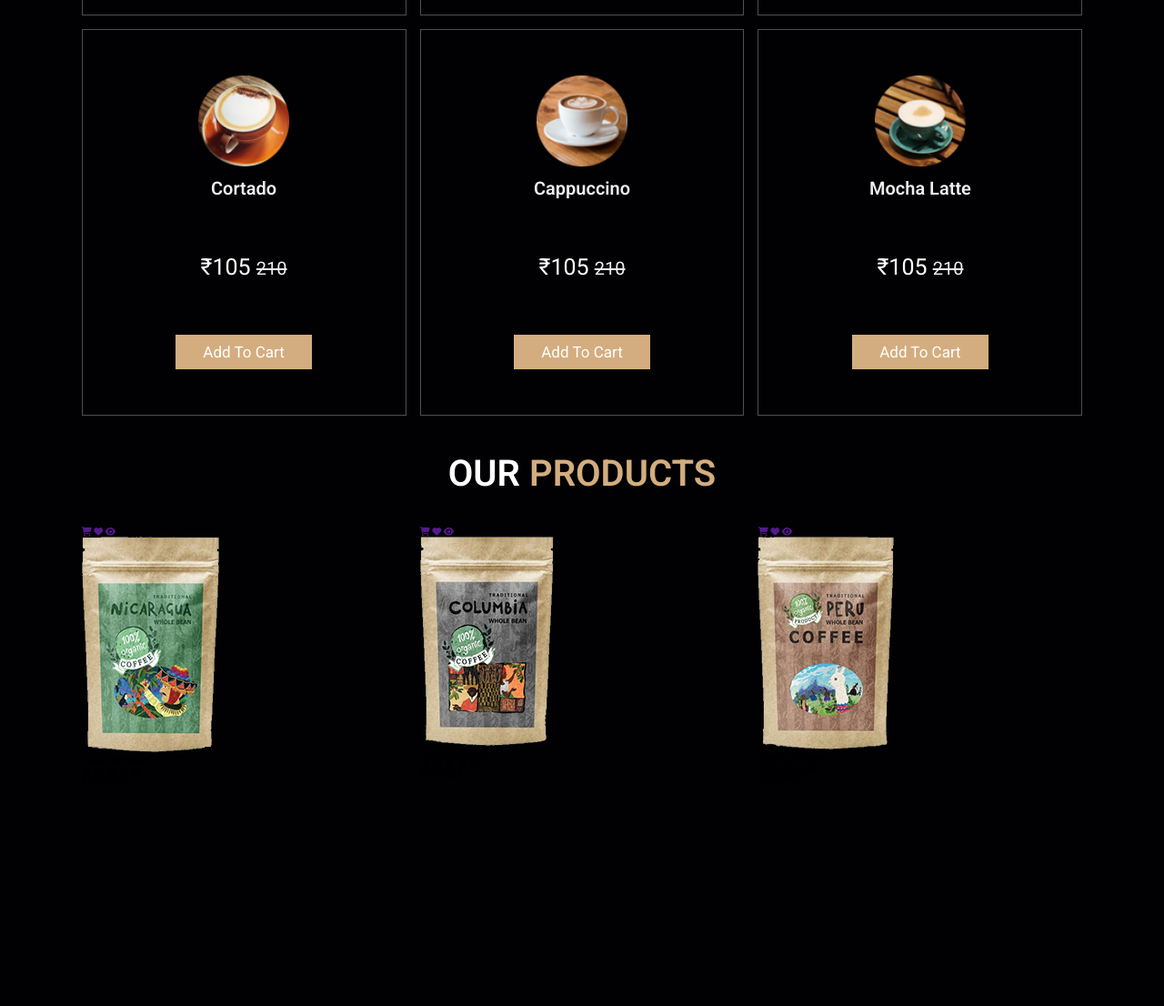
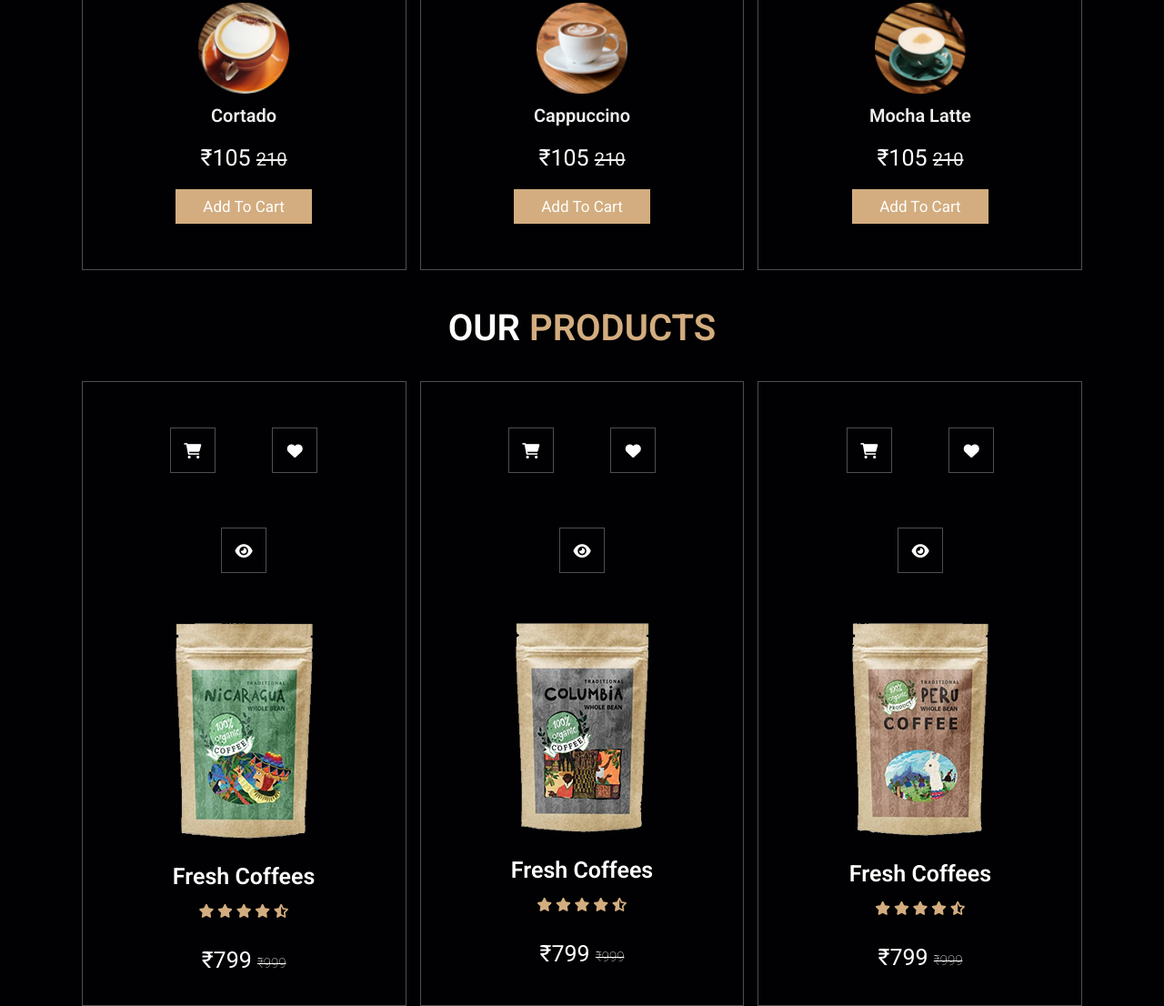
Before and after one commit to mrGain/Cafena, a plain HTML site: page index.html in a window 1280 px wide. Shown: the part 1826-2932 px from the top of the page at 91% size. Before the commit the page ends 2711 px from the top, so only its background shows below. Drawn offline with Linux system fonts and the light colour scheme.

Commit message:
product added

```diff
--- a/css/style.css
+++ b/css/style.css
@@ -239,7 +239,8 @@ section{
     border: var(--border);
 }
 .menu .box-container .box img{
-    height: 10rem;
+    width: 10rem;
+    height: auto;
 }
 .menu .box-container .box h3{
     color: #eee;
@@ -249,7 +250,7 @@ section{
 .menu .box-container .box .price{
     color: #fff;
     font-size: 2.5rem;
-    padding: 5rem 0;
+    padding: 1rem 0;
 }
 .menu .box-container .box .price span{
     color: #eee;
@@ -257,9 +258,9 @@ section{
     text-decoration: line-through;
 }
 .menu .box-container .box:hover{
-    background: #fff;
+    background: #ccc;
 }
-.menu .box-container .box:hover > *{
+.menu .box-container .box:hover >*{
     color: var(--black);
 }
 .product .box-container{
@@ -268,7 +269,46 @@ section{
     gap: 1.5rem;
 }
 .product .box-container .box{
-
+    text-align: center;
+    border: var(--border);
+    padding: 2rem;
+}
+.product .box-container .box:hover{
+    background: var(--black);
+}
+.product .box-container .box .icons a{
+    height: 5rem;
+    width: 5rem;
+    line-height: 5rem;
+    font-size: 1.7rem;
+    border: var(--border);
+    color: #fff;
+    margin: 3rem;
+}
+.product .box-container .box .icons a:hover{
+    background: var(--main-color);
+}
+.product .box-container .box .image img{
+    padding: 2.5rem 0;
+}
+.product .box-container .box .content h3{
+    color: #fff;
+    font-size: 2.5rem;
+}
+.product .box-container .box .content .stars{
+    color: var(--main-color);
+    font-size: 1.5rem;
+    padding: 1.5rem;
+}
+.product .box-container .box .content .price{
+    color: #fff;
+    font-size: 2.5rem;
+    margin: 1.5rem;
+}
+.product .box-container .box .content .price span{
+    text-decoration: line-through;
+    font-weight: lighter;
+    font-size: 1.5rem;
 }
 
 
--- a/index.html
+++ b/index.html
@@ -223,6 +223,11 @@
 
     <!-- product section starts here  -->
 
+    <!-- Review section starts here  -->
+    <section class="review" id="review">
+        <h1 class="heading">customer's <span>review</span></h1>
+    </section>
+    <!-- Review section ends here  -->
 
 
     <!-- custome js file link  -->
```
